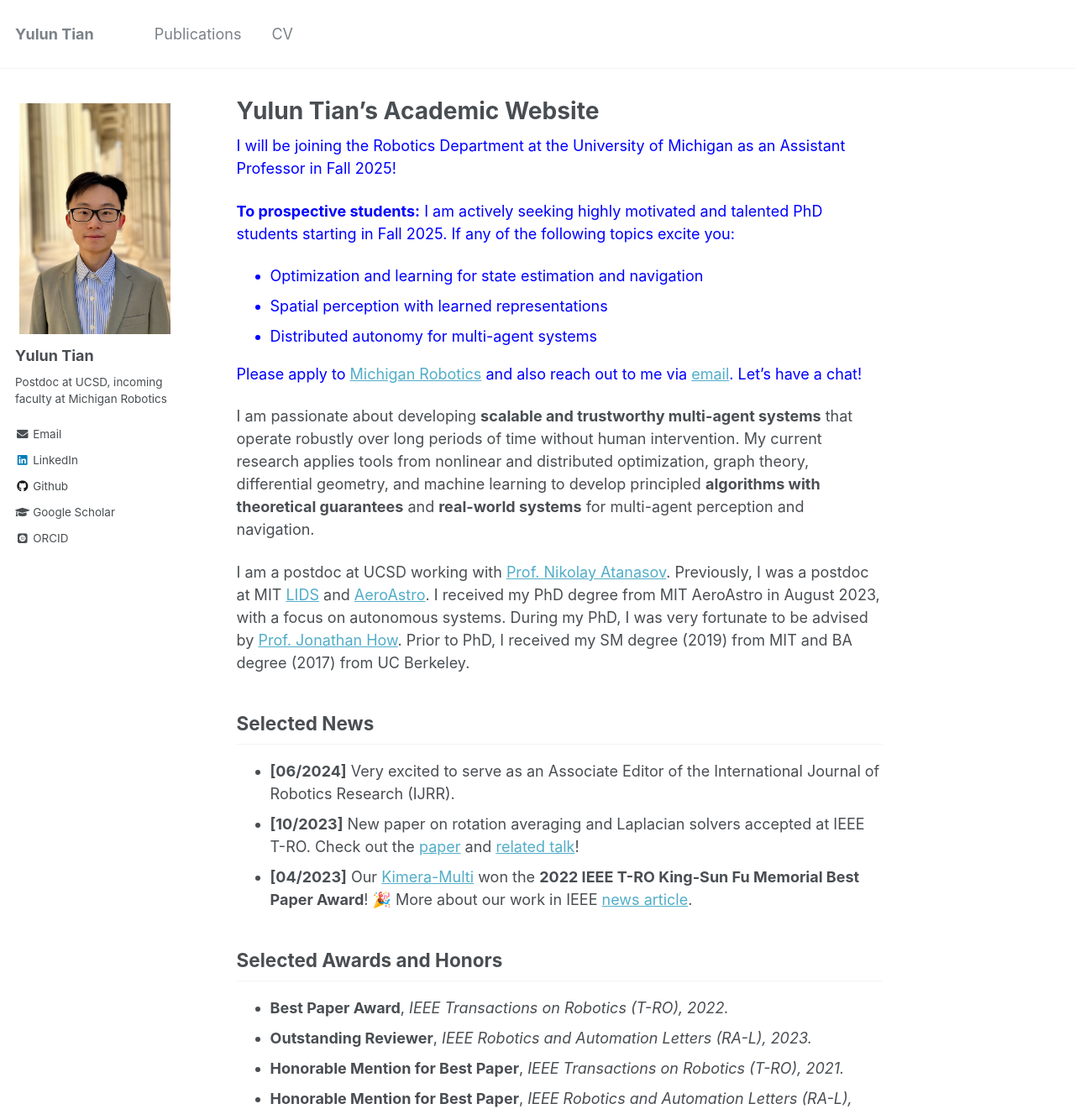
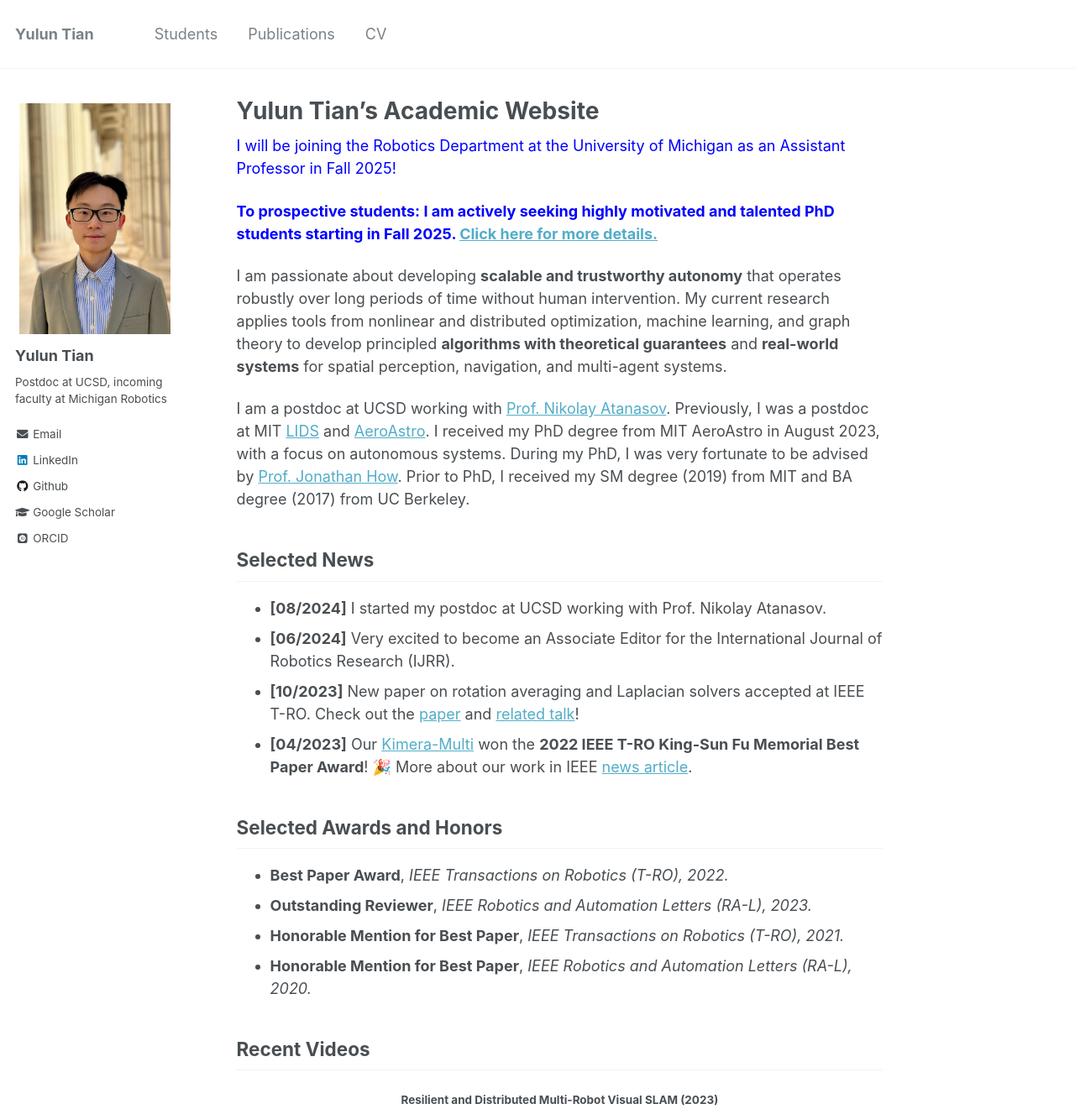
Before and after one commit to yuluntian/yuluntian.github.io, a Jekyll site: the page built from _pages/about.md, in a window 1280 px wide and 1400 px high, cut to the strip 0-1321 px from the top of the window. Shown: the whole strip at 84% size. Built offline with Jekyll 4.4.1, drawn with Linux system fonts in a browser that asks for light colours; some web fonts are replaced.

Commit message:
update website

```diff
--- a/_data/navigation.yml
+++ b/_data/navigation.yml
@@ -1,5 +1,8 @@
 # main links links
 main:
+  - title: "Students"
+    url: /students/
+
   - title: "Publications"
     url: /publications/
 
--- a/_pages/about.md
+++ b/_pages/about.md
@@ -17,18 +17,11 @@ redirect_from:
 I will be joining the Robotics Department at the University of Michigan as an Assistant Professor in Fall 2025!
 {: .blue}
 
-**To prospective students:** I am actively seeking highly motivated and talented PhD students starting in Fall 2025.
-If any of the following topics excite you:
-{: .blue}
-* Optimization and learning for state estimation and navigation
-* Spatial perception with learned representations
-* Distributed autonomy for multi-agent systems
-{: .blue}
-Please apply to [Michigan Robotics](https://robotics.umich.edu/academics/graduate/admissions/) and also reach out to me via [email](mailto:yulunt@umich.edu). Let's have a chat!
+**To prospective students: I am actively seeking highly motivated and talented PhD students starting in Fall 2025. [Click here for more details.](/students/)**
 {: .blue}
 
-I am passionate about developing **scalable and trustworthy multi-agent systems** that operate robustly over long periods of time without human intervention.
-My current research applies tools from nonlinear and distributed optimization, graph theory, differential geometry, and machine learning to develop principled **algorithms with theoretical guarantees** and **real-world systems** for multi-agent perception and navigation.
+I am passionate about developing **scalable and trustworthy autonomy** that operates robustly over long periods of time without human intervention.
+My current research applies tools from nonlinear and distributed optimization, machine learning, and graph theory to develop principled **algorithms with theoretical guarantees** and **real-world systems** for spatial perception, navigation, and multi-agent systems.
 
 I am a postdoc at UCSD working with [Prof. Nikolay Atanasov](https://natanaso.github.io).
 Previously, I was a postdoc at MIT [LIDS](https://lids.mit.edu/) and [AeroAstro](https://aeroastro.mit.edu/).
@@ -38,7 +31,8 @@ Prior to PhD, I received my SM degree (2019) from MIT and BA degree (2017) from
 
 Selected News
 ------
-* **[06/2024]** Very excited to serve as an Associate Editor of the International Journal of Robotics Research (IJRR).
+* **[08/2024]** I started my postdoc at UCSD working with Prof. Nikolay Atanasov.
+* **[06/2024]** Very excited to become an Associate Editor for the International Journal of Robotics Research (IJRR).
 * **[10/2023]** New paper on rotation averaging and Laplacian solvers accepted at IEEE T-RO. Check out the [paper](https://arxiv.org/pdf/2210.05020.pdf) and [related talk](https://youtu.be/egebyKrft8g?si=2IzRTtvMPoKrLCF3)!
 * **[04/2023]** Our [Kimera-Multi](https://web.mit.edu/sparklab/2023/08/25/Kimera-Multi__Robust_Distributed_Dense_Metric-Semantic_SLAM_for_Multi-Robot-Systems.html)  won the **2022 IEEE T-RO King-Sun Fu Memorial Best Paper Award**! 🎉 More about our work in IEEE [news article](https://spectrum.ieee.org/multi-robot-slam-icra2023).
 
```
Also changed, not shown: _pages/students.md (added, +45 -0 lines).
